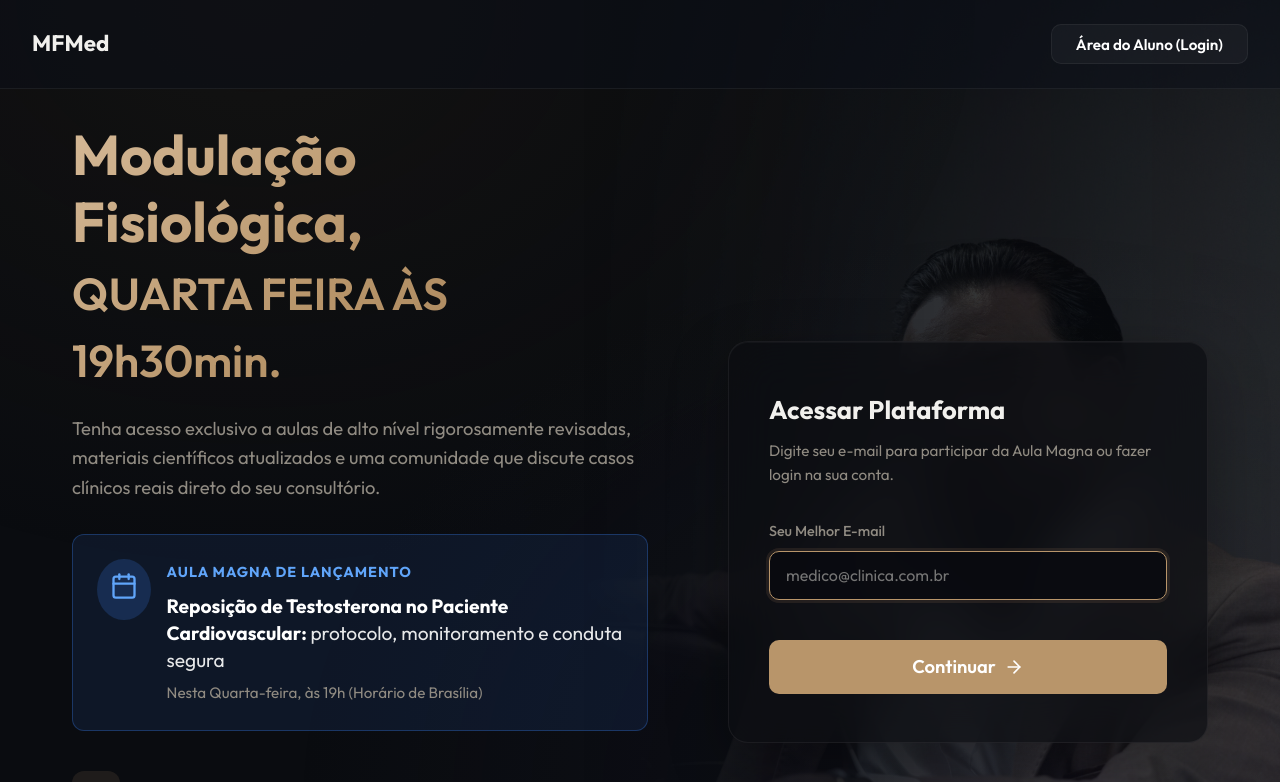
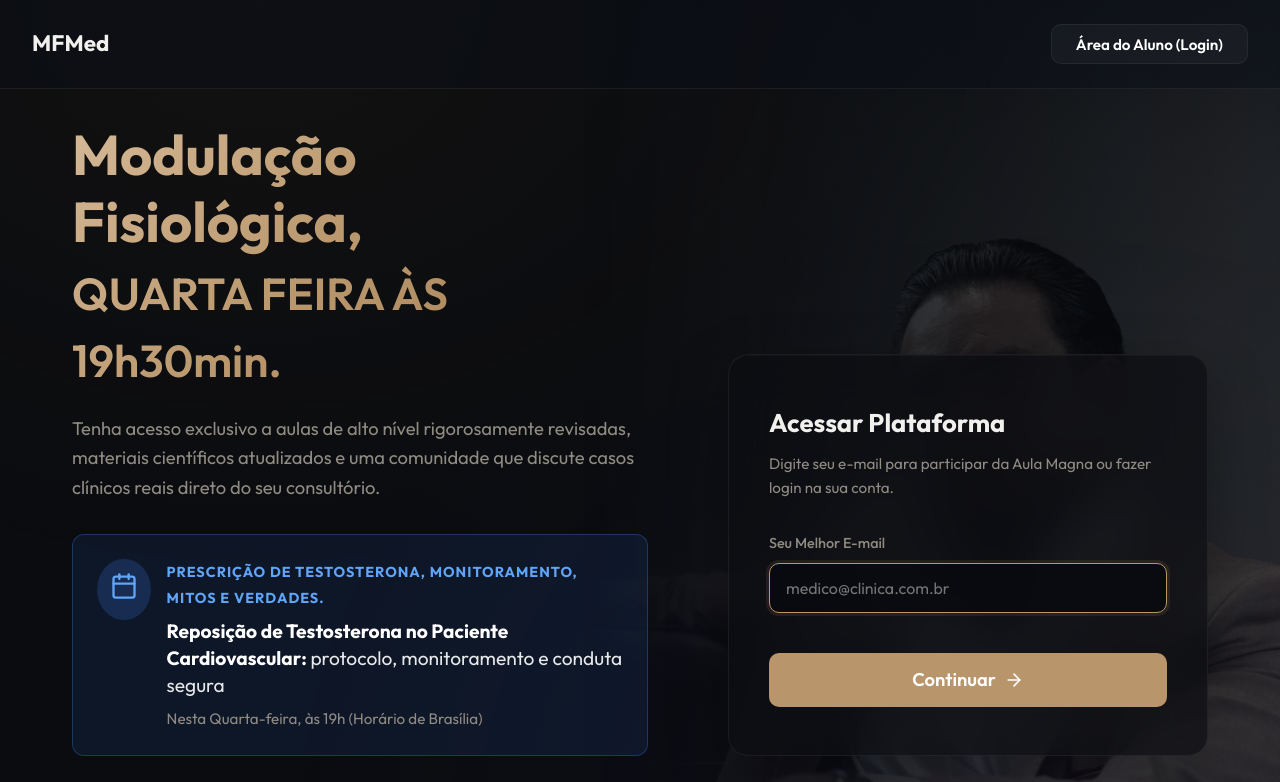
Before and after one commit to drpauloguimaraesjr/MFMed-Hub, a React (Vite) app: page / in a window 1280 px wide. Shown: the top 782 px of the page. Built offline with nearby package versions, Linux system fonts and the light colour scheme.

Commit message:
copy: Update subtitle text to testosterona prescription details

```diff
--- a/src/pages/Landing.jsx
+++ b/src/pages/Landing.jsx
@@ -116,7 +116,7 @@ const Landing = () => {
                 <Calendar size={28} />
               </div>
               <div>
-                <span style={{ color: '#60a5fa', fontWeight: 'bold', fontSize: '0.9rem', textTransform: 'uppercase', letterSpacing: '1px' }}>Aula Magna de Lançamento</span>
+                <span style={{ color: '#60a5fa', fontWeight: 'bold', fontSize: '0.9rem', textTransform: 'uppercase', letterSpacing: '1px' }}>Prescrição de testosterona, monitoramento, mitos e verdades.</span>
                 <h3 style={{ margin: '0.5rem 0', fontSize: '1.2rem', lineHeight: '1.4', color: '#fff' }}>Reposição de Testosterona no Paciente Cardiovascular: <span style={{ fontWeight: 'normal', opacity: 0.9 }}>protocolo, monitoramento e conduta segura</span></h3>
                 <p style={{ margin: 0, color: 'var(--text-muted)', fontSize: '0.95rem' }}>Nesta Quarta-feira, às 19h (Horário de Brasília)</p>
               </div>
```
